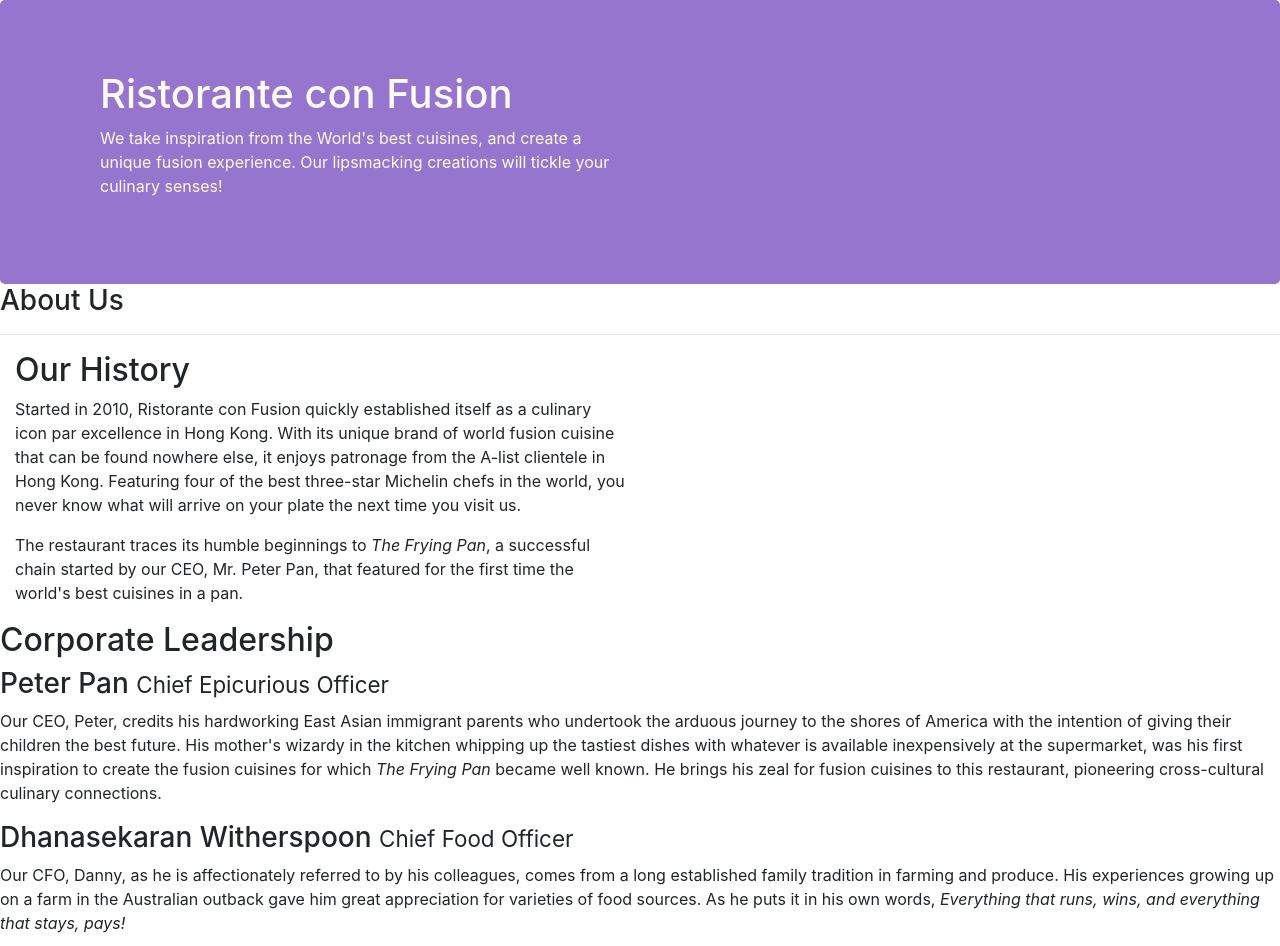
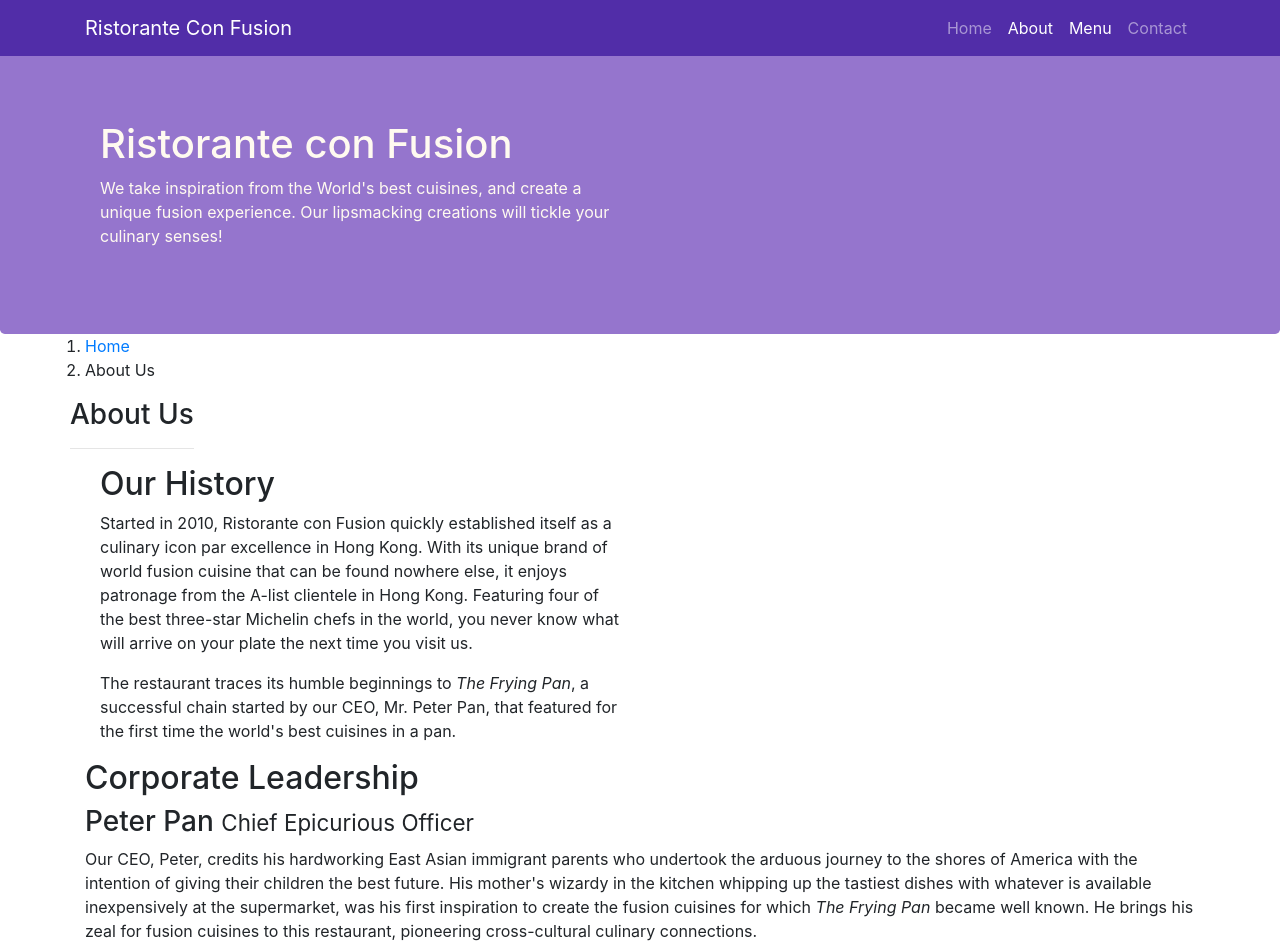
Before and after one commit to SiddharthMehra/bootstrap, a website: page aboutus.html in a window 1280 px wide. Shown: the top 946 px of the page. Drawn offline with nearby package versions, Linux system fonts and the light colour scheme.

Commit message:
navbar-breadcrumb

```diff
--- a/aboutus.html
+++ b/aboutus.html
@@ -15,6 +15,24 @@
 </head>
 
 <body>
+    <nav class="navbar navbar-dark navbar-expand-sm  fixed-top">
+        <div class="container">
+            <button class="navbar-toggler" type="button" data-toggle="collapse" data-target="#Navbar">
+               <span class="navbar-toggler-icon"></span>
+            </button>
+            <a class="navbar-brand mr-auto" href="./index.html">Ristorante Con Fusion</a>
+            <div class="collapse navbar-collapse" id="Navbar">
+
+            </div>
+            <ul class="navbar-nav mr-auto" href="./index.html>
+                <li class="nav-item"><a class="nav-link" href="./index.html">Home</a></li>
+                <li class="nav-item active"><a class="nav-link" href="#">About</a></li>
+                <li class="nav-item active"><a class="nav-link" href="#">Menu</a></li>
+                <li class="nav-item"><a class="nav-link" href="#">Contact</a></li>
+            </ul>
+        </div>
+
+   </nav>
 
     <header class="jumbotron">
         <div class="container">
@@ -29,8 +47,12 @@
         </div>
     </header>
 
-    <div >
-        <div>
+    <div class="container">
+        <div class="row">
+            <ol class="col-12">
+                <li class="breadcrumb-item"><a href="./index.html">Home</a></li>
+                <li class="breadcrumb-tem active">About Us</li>
+            </ol>
             <div>
                <h3>About Us</h3>
                <hr>
@@ -70,7 +92,7 @@
                 <div class="col-4 offset-1 col-sm-2">
                     <h5>Links</h5>
                     <ul class="list-unstyled">
-                        <li><a href="#">Home</a></li>
+                        <li><a href="./index.html">Home</a></li>
                         <li><a href="#">About</a></li>
                         <li><a href="#">Menu</a></li>
                         <li><a href="#">Contact</a></li>
--- a/css file/styles.css
+++ b/css file/styles.css
@@ -28,3 +28,12 @@
     margin: 0px;
     color: #0f0f0f;
 }
+
+body {
+    padding: 50px 0px 0px 0px;
+    z-index: 0;
+}
+
+.navbar {
+    background-color: #512DA8;
+}
```
Also changed, not shown: index.html (+19 -1 lines).
